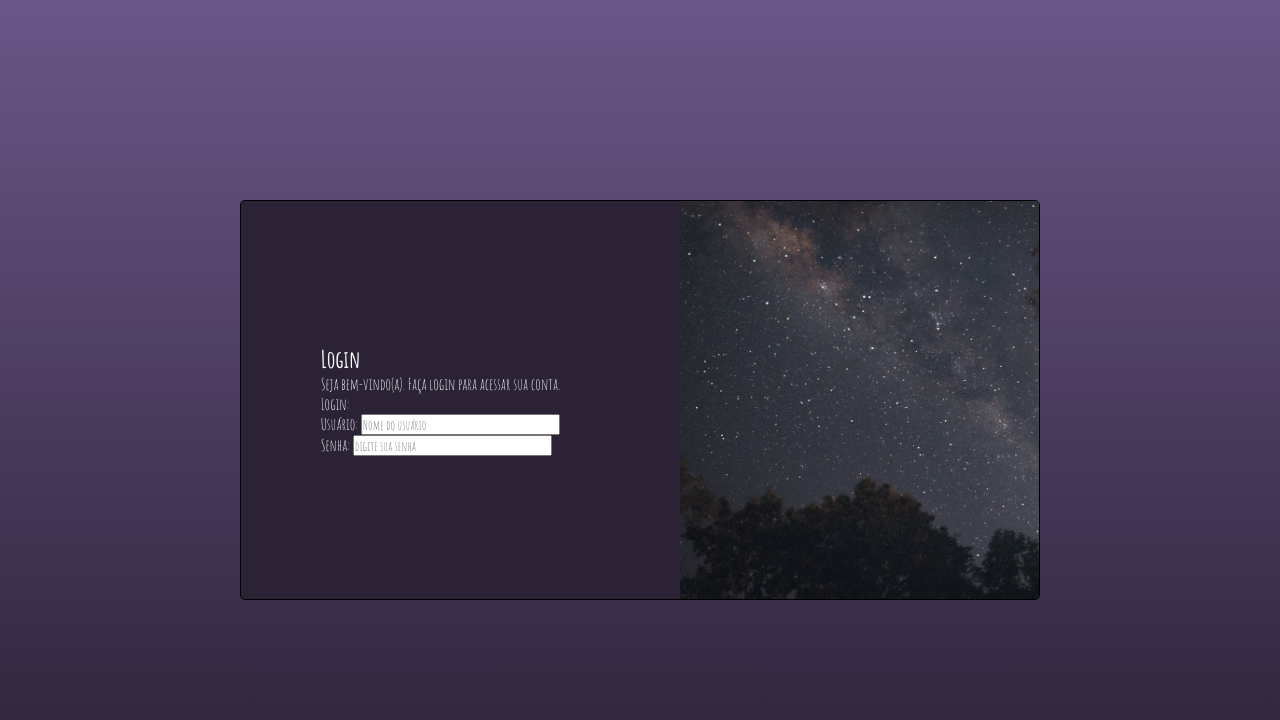
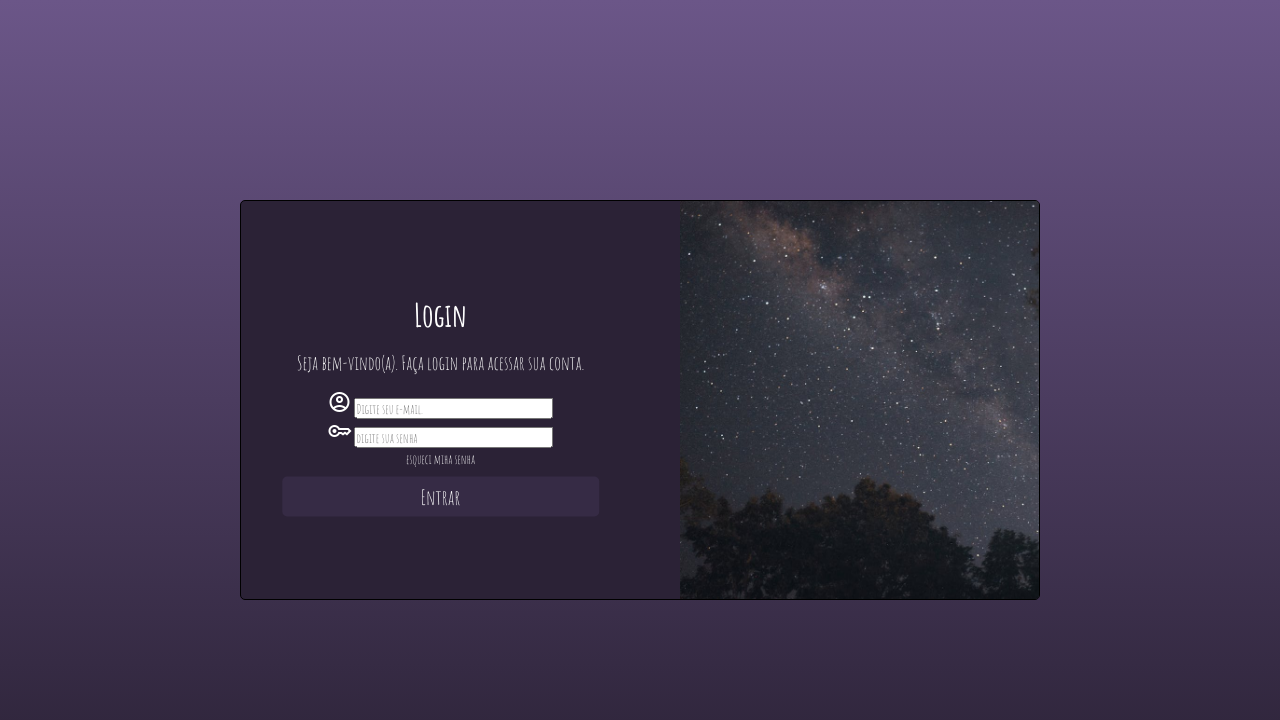
Before and after one commit to MartinMPP/projeto-login, a plain HTML site: page index.html in a window 1280 px wide. Drawn offline with nearby package versions, Linux system fonts and the light colour scheme.

Commit message:
terminei o projeto Tela de login

```diff
--- a/estilos/media-query.css
+++ b/estilos/media-query.css
@@ -15,8 +15,8 @@ telas extra grandes: mais que 1200px*/
   }
 
   section#login {
-    width: 400px;
-    height: 200px;
+    width: 500px;
+    height: 235px;
 
   }
 
@@ -31,12 +31,19 @@ telas extra grandes: mais que 1200px*/
     float: right;
     width: 65%;
   }
+
+  div.campo {
+    display: block;
+
+  }
+
 }
 
 @media screen and (min-width: 993px) {
   body {
     background-image: linear-gradient(to top, #2B2236, #6b5688);
   }
+
   section#login {
 
     width: 800px;
@@ -58,4 +65,20 @@ telas extra grandes: mais que 1200px*/
     height: 100%;
   }
 
+  div#formulario>h1 {
+    text-align: center;
+    margin: 10px 0px 10px 0px;
+    font-size: 2em;
+  }
+
+  div#formulario>p {
+    margin: 15px;
+    font-size: 1.2em;
+  }
+
+  div.campo {
+    display: block;
+    text-align: center;
+  }
+
 }
--- a/estilos/style.css
+++ b/estilos/style.css
@@ -52,9 +52,60 @@ section#login>div#imagem {
   background-size: cover;
 
 }
+div.campo>label {
+  display: none;
+}
 
 section#login>div#formulario {
   display: block;
   padding: 10px;
 
 }
+
+div#formulario>h1 {
+  text-align: center;
+  margin: 10px 0px 10px 0px;
+}
+
+div#formulario>p {
+  margin: 15px;
+  font-size: 0.8em;
+}
+
+form>div.botao>input[type=submit] {
+  display: block;
+  font-size: 1.3em;
+  width: 100%;
+  height: 40px;
+  background-color: #362B45;
+  color: white;
+  border: none;
+  border-radius: 5px;
+  margin-top: 10px;
+}
+
+form>div.botao>input[type=submit]:hover {
+  background-color: #123f09;
+  text-decoration: underline;
+  transition: 0.5s;
+  font-weight: bolder;
+  cursor: pointer;
+}
+
+div.esqueci>a.botao {
+  display: block;
+  text-align: center;
+  font-size: 0.8em;
+  color: white;
+  text-decoration: none;
+  margin: 3px;
+}
+
+div.esqueci>a.botao:hover {
+  text-decoration: underline;
+  background-color: #123f09;
+  transition: .3s;
+  border-radius: 5px;
+  font-weight: bolder;
+  padding: 2px;
+}
--- a/index.html
+++ b/index.html
@@ -10,6 +10,7 @@
   <link rel="preconnect" href="https://fonts.gstatic.com" crossorigin>
   <link href="https://fonts.googleapis.com/css2?family=Amatic+SC:wght@400;700&display=swap" rel="stylesheet">
   <link rel="stylesheet" href="estilos/media-query.css">
+  <link href="https://fonts.googleapis.com/css2?family=Material+Symbols+Outlined" rel="stylesheet" />
 </head>
 
 <body>
@@ -21,16 +22,35 @@
       <div id="formulario">
         <h1>Login</h1>
         <p>Seja bem-vindo(a). Faça login para acessar sua conta.</p>
-        <form action="login.php" method="post">Login:
+        <form action="login.php" method="post">
           <p>
-            <label for="iusu">Usuário:</label>
-            <input type="text" name="usu" id="iusu" required minlength="5" maxlength="20" size="40"
-              placeholder="Nome do usuário" autocomplete="username">
+          <div class="campo">
+            <span class="material-symbols-outlined">
+              account_circle
+            </span>
+            <input type="text" name="usu" id="iusu" required minlength="5" maxlength="0" size="40"
+              placeholder="Digite seu e-mail." autocomplete="email">
+            <label for="iusu">Login</label>
+          </div>
           </p>
           <p>
-            <label for="isen">Senha:</label>
+          <div class="campo">
+            <span class="material-symbols-outlined">
+              key
+            </span>
             <input type="password" name="senha" id="isenha" required minlength="8" maxlength="20" size="40"
               placeholder="digite sua senha" autocomplete="current-password">
+            <label for="isen">Senha</label>
+            <div class="esqueci">
+              <a href="#" class="botao">esqueci miha senha</a>
+            </div>
+          </div>
+          </p>
+          <p>
+          <div class="botao">
+            <input type="submit" value="Entrar">
+
+          </div>
           </p>
 
         </form>
```
